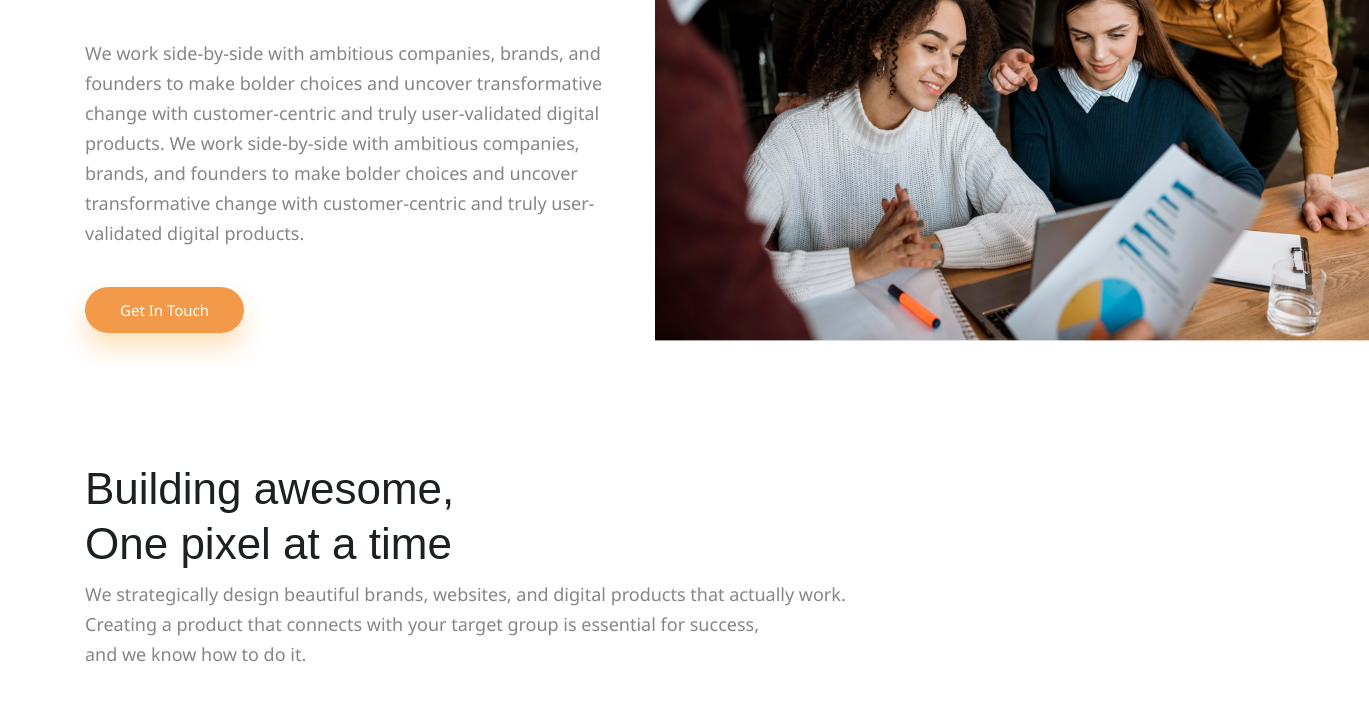
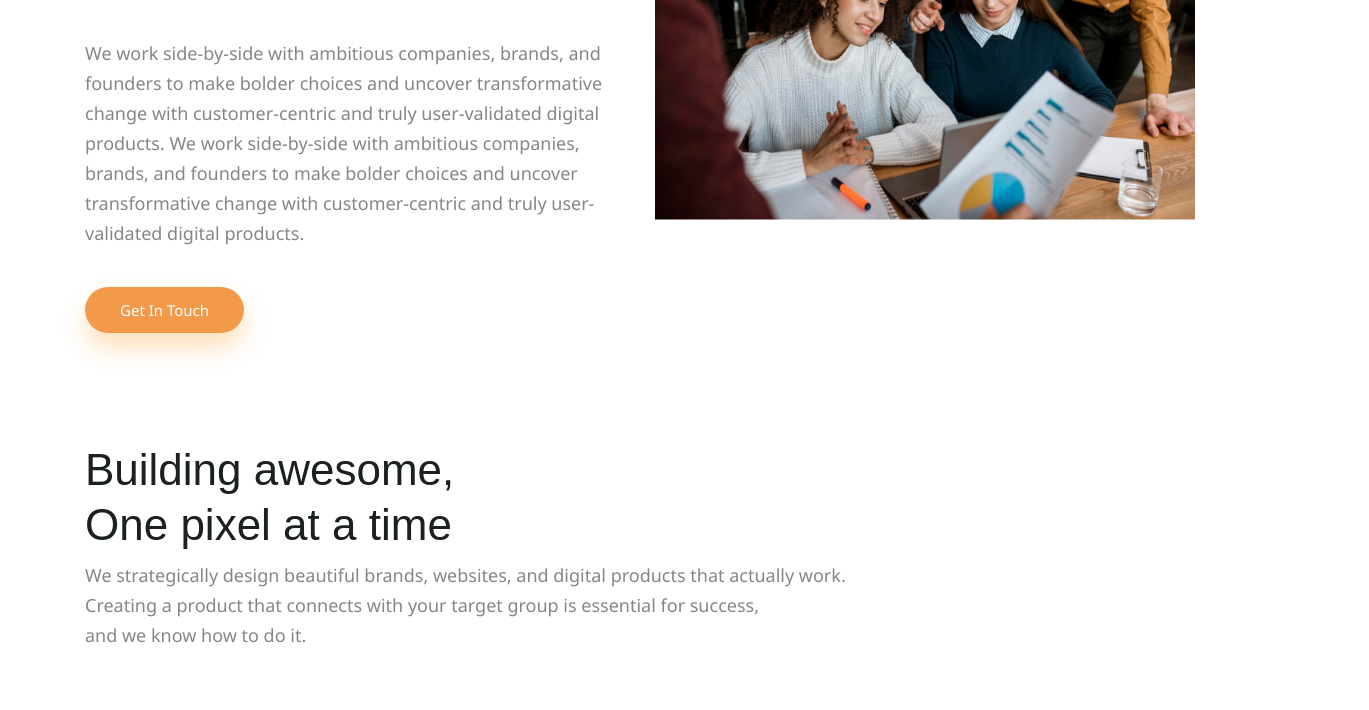
Before and after one commit to masumur-rahman/inovetix, a plain HTML site: page about-us.html in a window 1280 px wide. Shown: the part 356-1066 px from the top of the page, 1369 px wide, since content can reach past the window. Drawn offline with nearby package versions, Linux system fonts and the light colour scheme.

Commit message:
imge issue solved 20

```diff
--- a/css/style.css
+++ b/css/style.css
@@ -685,7 +685,7 @@ label {
 	padding: 200px 0 80px 0;
 }
 .contact-img{position: relative}
-/*.contact-img img{width: 100%}*/
+.contact-img img{width: 100%}
 .contact-img span img{
 	width: 180px;
 	position: absolute;
```
